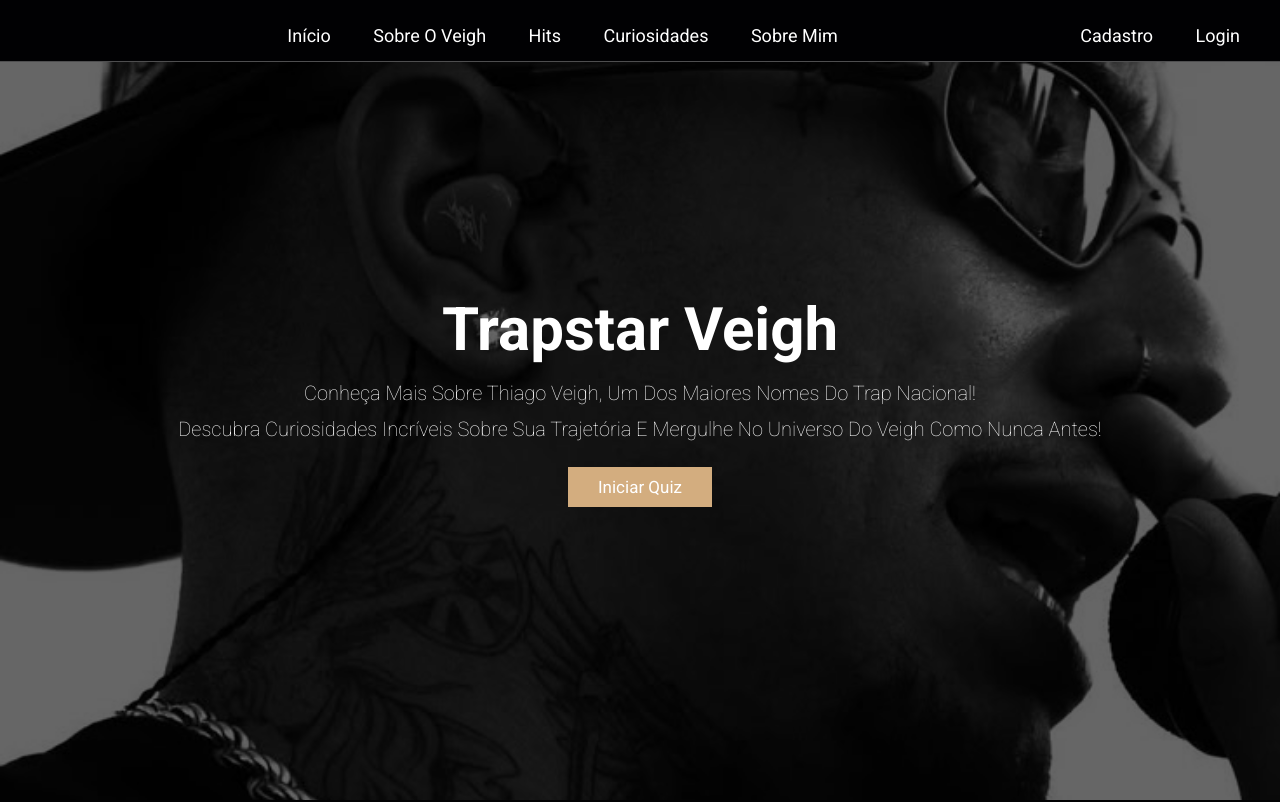
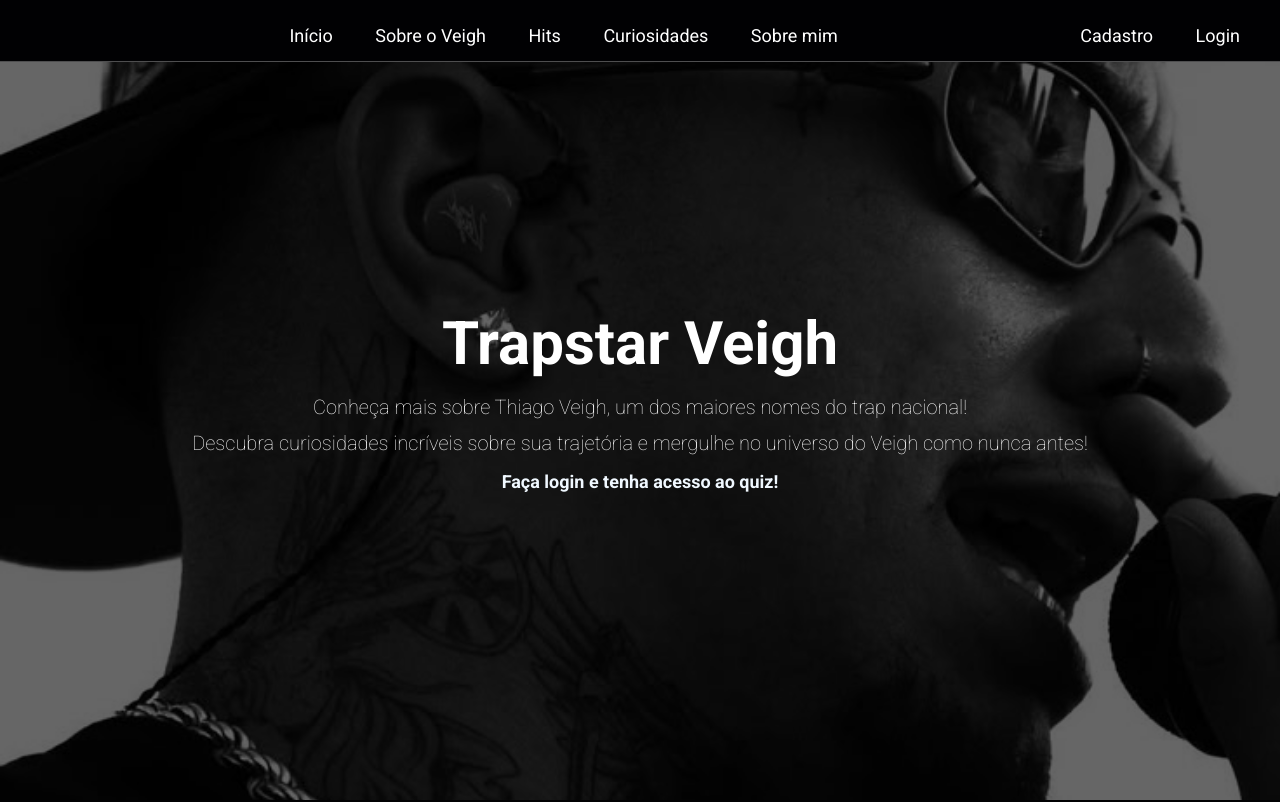
Before and after one commit to felipzp/ProjetoQuiz-Veigh, a website: page public/index.HTML in a window 1280 px wide. Shown: the top 802 px of the page. Drawn offline with Linux system fonts and the light colour scheme.

Commit message:
Mexendo na tela pós logar

```diff
--- a/public/css/index.css
+++ b/public/css/index.css
@@ -15,7 +15,6 @@
     outline: none;
     border: none;
     text-decoration: none;
-    text-transform: capitalize;
     transition: 0.2s linear;
 }
 
--- a/public/css/logado.css
+++ b/public/css/logado.css
@@ -1,3 +1,5 @@
+
+
 
 
 
@@ -17,6 +19,7 @@
     outline: none;
     border: none;
     text-decoration: none;
+
     transition: 0.2s linear;
 }
 
@@ -51,12 +54,13 @@ section {
 
 }
 .cadastro{
+
     margin-left: 200px;
 }
+
 .navbar a {
-
-    margin: 3.5rem;
-    font-size: 2.1rem;
+    margin: 0 2.5rem;
+    font-size: 1.8rem;
     color: #ffffff;
 }
 
@@ -311,31 +315,37 @@ section {
     max-width: 800px;
     margin-left: auto;
     margin-right: auto;
-    line-height: 1.6;}
+    line-height: 1.6;
+}
+.cad {
+    color: #ffffff;
+    font-size: 2.4rem;
+    margin-left: 2rem;
+    transition: color 0.3s ease;
+}
+.login {
+    color: #ffffff;
+    font-size: 2.4rem;
+    margin-left: 2rem;
+    transition: color 0.3s ease;
 
-/* Ajuste da navbar */
-.navbar {
-    display: flex;
-    align-items: center; /* Alinha os itens verticalmente no centro */
-    justify-content: space-between; /* Garante que os itens fiquem nas extremidades */
-    padding: 1rem 2rem;
-    background-color: var(--bg); /* Ou qualquer cor que você esteja usando para a navbar */
-    position: fixed;
-    top: 0;
-    left: 0;
-    right: 0;
-    z-index: 99;
 }
 
-/* Saudação dentro da navbar */
 #boasVindas {
     font-size: 24px;
     font-weight: bold;
     color: #fff;
-    text-align: left; /* Alinha o texto à esquerda dentro da navbar */
+    text-align: left;
 }
 
 #boasVindas i {
+    margin-left: 890px;
     margin-right: 8px;
     font-size: 18px;
 }
+#boasVindas:hover {
+    color: var(--main--color);
+    border-bottom: 0rem solid var(--main--color);
+    padding-bottom: 0.5rem;
+    font-size: 2rem;
+}
--- a/public/index.HTML
+++ b/public/index.HTML
@@ -42,7 +42,8 @@
                 <h3>Trapstar Veigh</h3>
                 <p>Conheça mais sobre Thiago Veigh, um dos maiores nomes do trap nacional! <br> Descubra curiosidades
                     incríveis sobre sua trajetória e mergulhe no universo do Veigh como nunca antes!</p>
-                <a href="#quiz" id="startQuiz" class="btn" onclick="quiz()">Iniciar Quiz</a>
+                    <h2 style="color: aliceblue; font-size: large;">Faça login e tenha acesso ao quiz!</h2>
+
             </div>
         </section>
     </div>
```
